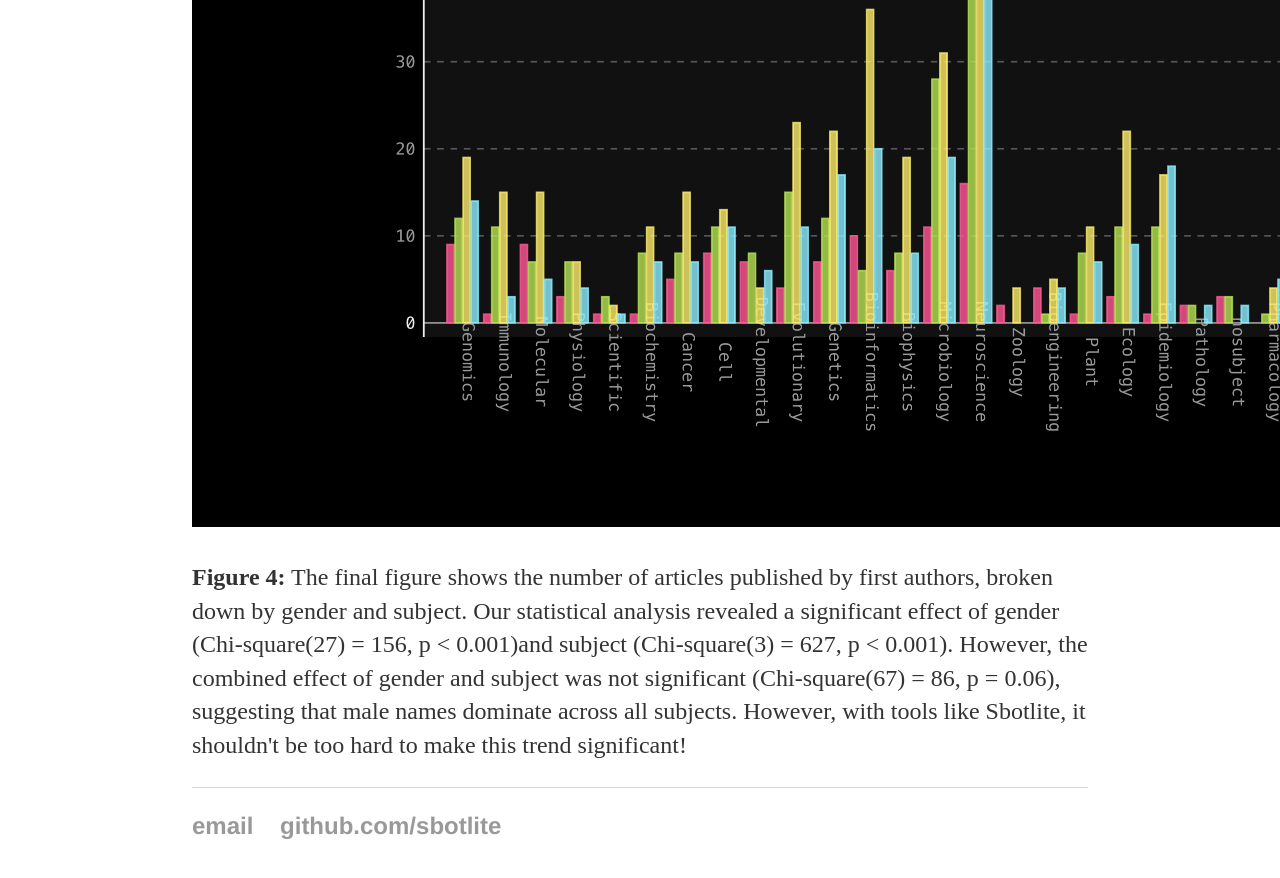
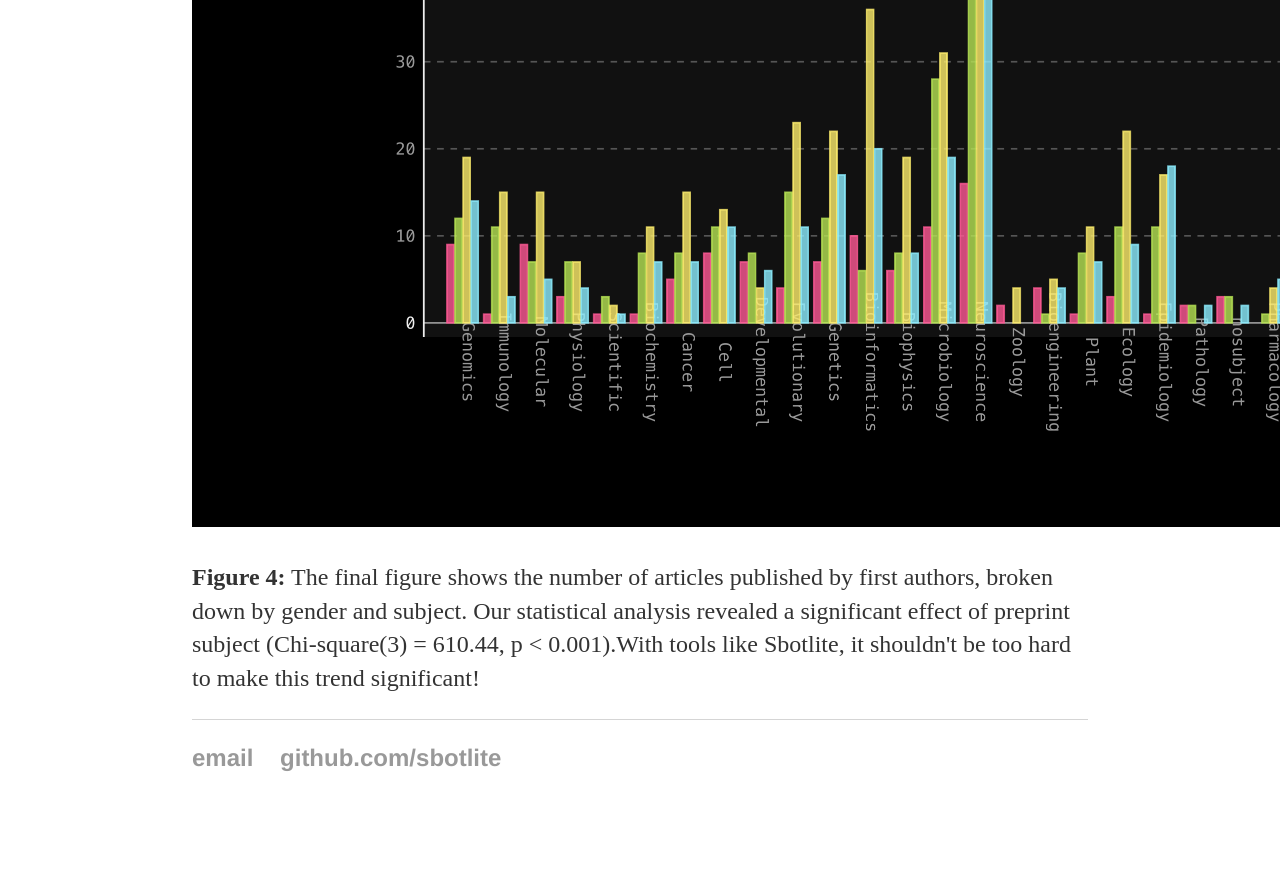
Before and after one commit to sbotlite/sbotlite.github.io, a Jekyll site: the page built from index.html, in a window 1280 px wide and 900 px high, scrolled down 5002 px. Shown: the top 878 px of the window. Built offline with Jekyll 4.4.1, drawn with Linux system fonts in a browser that asks for light colours; after the commit the page ends 5834 px from its top, so only the background shows below that; some of the changed text lies outside the part shown.

Commit message:
Update index.html

```diff
--- a/index.html
+++ b/index.html
@@ -14,7 +14,7 @@ title: Sbotlite, shining the light on women in science
 	<p>The link to the bot Twitter account can be found at: <a href="https://twitter.com/sbotlite">Sbotlite twitter</a></p>
 	<p>The link to the Sbotlite account can be found at: <a href="https://twitter.com/sbotlite">Sbotlite github</a></p>
 	<p></p>
-	<p>Below you can see the results of our analysis of a 1000 papers </p>
+	<p>Below you can see the results of our analysis of 1000 papers </p>
 	<p></p>
 	<p></p>
 	<p><img src="label_count.png" alt="label count" width="1334" height="1000" class="center"></p>
@@ -45,11 +45,8 @@ title: Sbotlite, shining the light on women in science
 	<p><img src="label_subject.png" alt="label subjects" width="1334" height="1000" class="center"></p>
 	<p><strong>Figure 4:</strong> The final figure shows the number of articles
 		published by first authors, broken down by gender and subject.
-		Our statistical analysis revealed a significant effect of gender
-		(Chi-square(27) = 156, p < 0.001)and subject (Chi-square(3) = 627, p < 0.001).
-		However, the combined effect of gender and subject was not significant
-		(Chi-square(67) = 86, p = 0.06), suggesting that male names dominate
-		across all subjects. However, with tools like Sbotlite, it shouldn't
+		Our statistical analysis revealed a significant effect of preprint subject
+		(Chi-square(3) = 610.44, p < 0.001).With tools like Sbotlite, it shouldn't
 		be too hard to make this trend significant!</p>
 
 </div><!-- /.blurb -->
```
